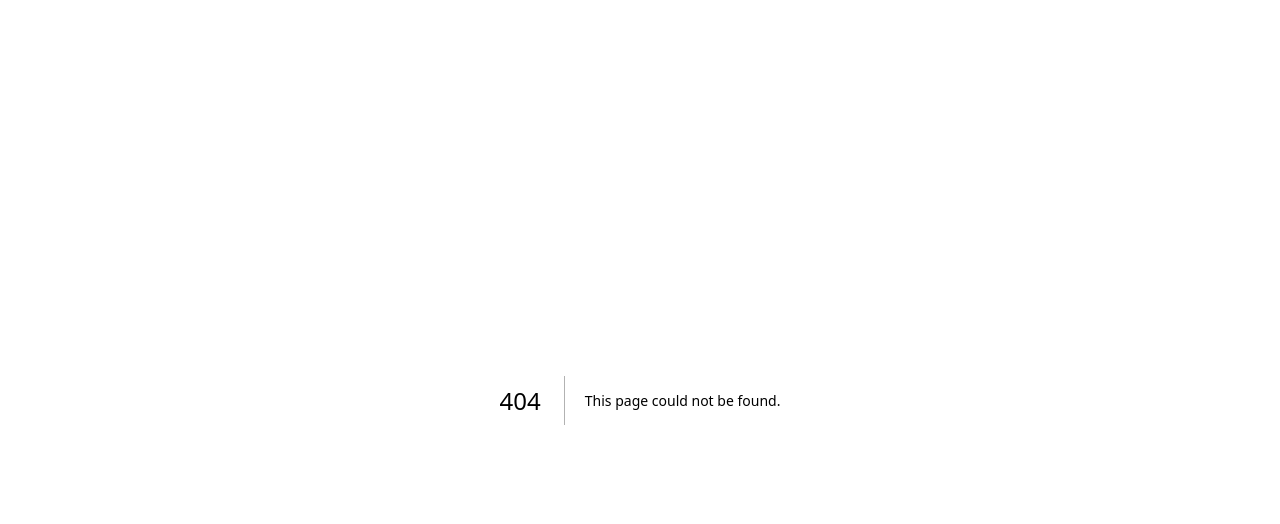
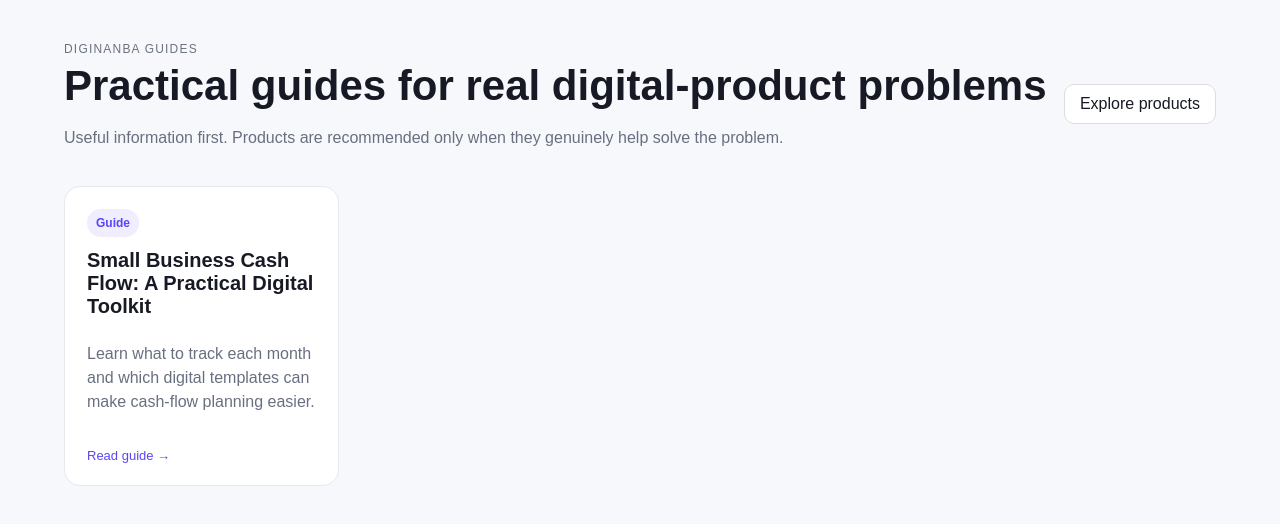
Before and after one commit to agnengineeringselectricals-crypto/diginanba, a Next.js app: page /guides in a window 1280 px wide. Before the commit this address had no page. Shown: the top 524 px of the page. Built offline with nearby package versions, Linux system fonts and the light colour scheme.

Commit message:
Add DigiNanba guides hub

```diff
--- /dev/null
+++ b/app/guides/page.tsx
@@ -0,0 +1,27 @@
+import Link from 'next/link';
+
+const guides = [{
+  slug: 'small-business-cash-flow',
+  title: 'Small Business Cash Flow: A Practical Digital Toolkit',
+  description: 'Learn what to track each month and which digital templates can make cash-flow planning easier.',
+}];
+
+export const metadata = {
+  title: 'Digital Product Guides',
+  description: 'Practical guides that help you choose and use digital products for work, business and everyday problems.',
+  alternates: { canonical: '/guides' },
+};
+
+export default function GuidesPage() {
+  return (
+    <main className="wrap catalog-page">
+      <div className="sectionhead">
+        <div><div className="eyebrow">DigiNanba Guides</div><h1>Practical guides for real digital-product problems</h1><p className="muted">Useful information first. Products are recommended only when they genuinely help solve the problem.</p></div>
+        <Link className="btn" href="/explore">Explore products</Link>
+      </div>
+      <div className="catalog-grid">
+        {guides.map((guide) => <Link key={guide.slug} href={'/guides/' + guide.slug} className="product-card"><span className="category">Guide</span><h2>{guide.title}</h2><p className="muted">{guide.description}</p><div className="product-foot"><span>Read guide →</span></div></Link>)}
+      </div>
+    </main>
+  );
+}
```
